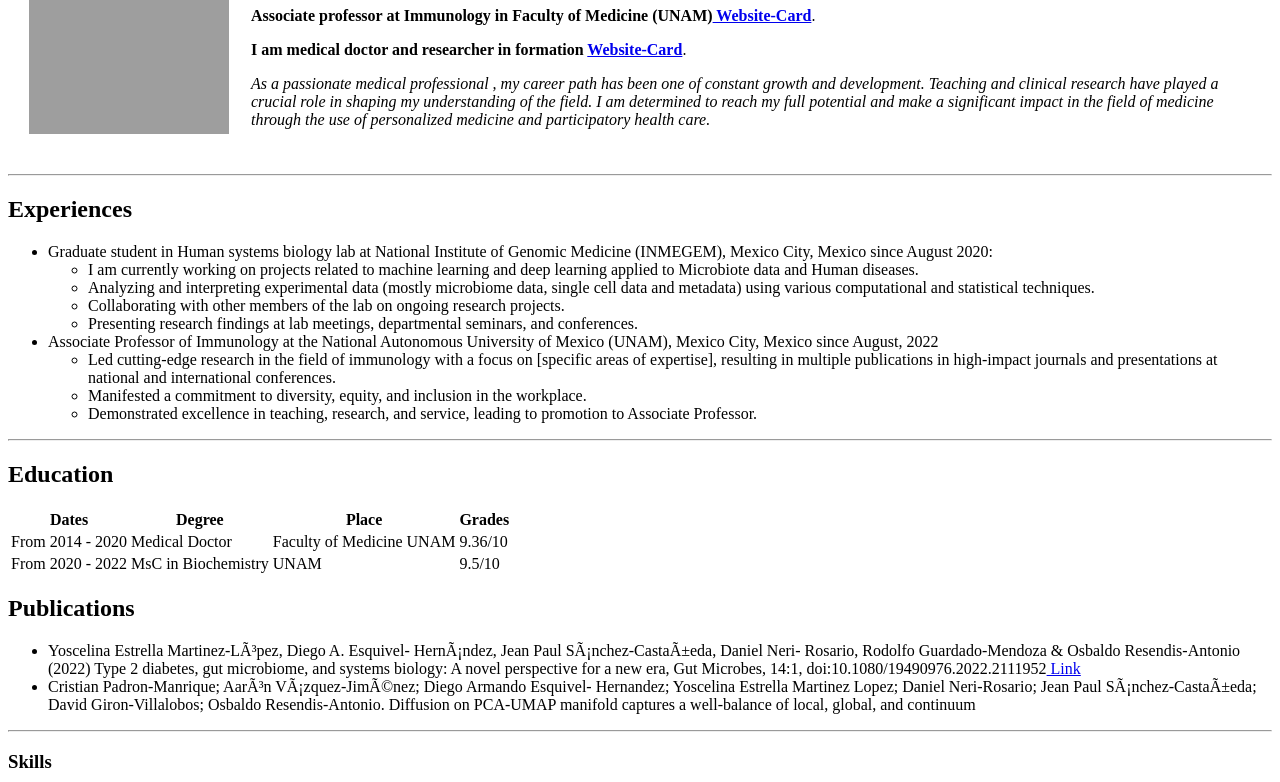
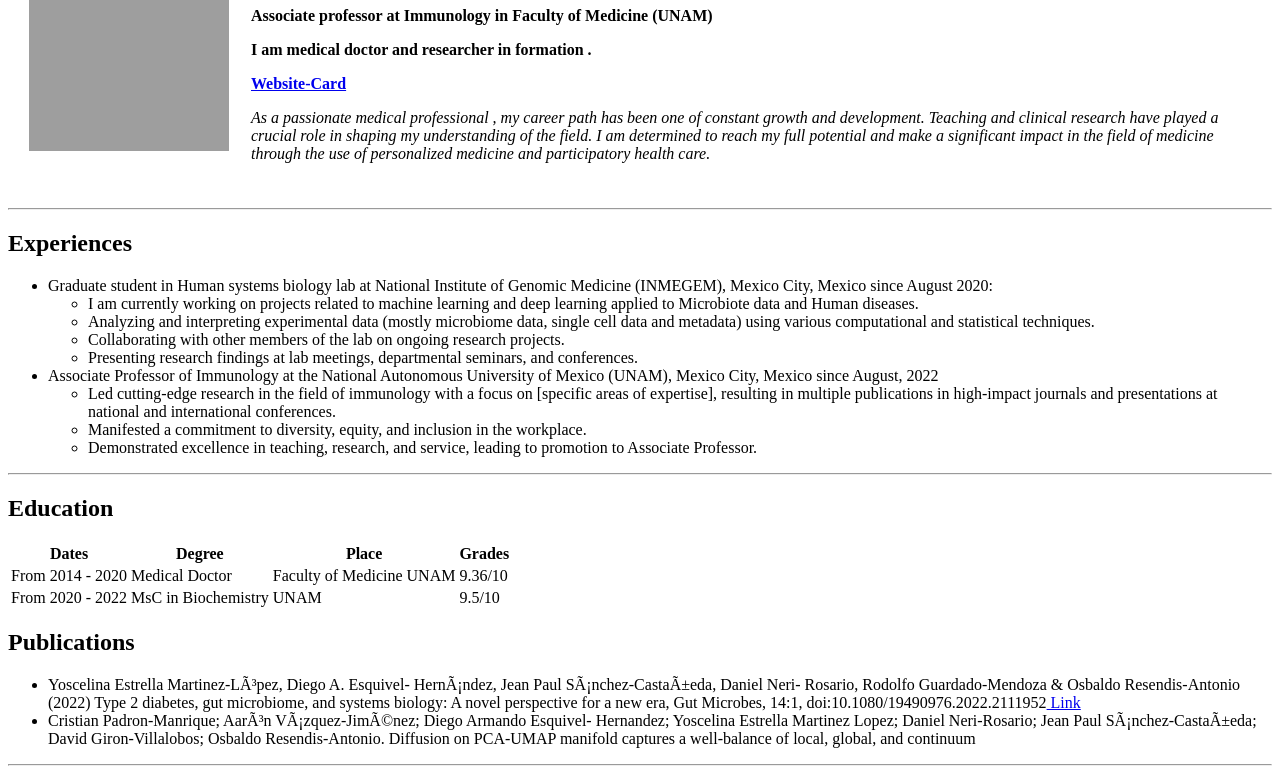
Before and after one commit to danyneri/CV-website, a plain HTML site: page index.html in a window 1280 px wide. Shown: the part 102-884 px from the top of the page. Drawn offline with Linux system fonts and the light colour scheme; grey boxes are pictures that could not be loaded.

Commit message:
Update index.html

```diff
--- a/index.html
+++ b/index.html
@@ -9,8 +9,9 @@
     <tr>
         <td><img src="foto.png" width="200" height="200" alt="Daniel Neri profile picture"></td>
         <td><h1>Daniel Neri MD</h1>
-            <p><strong>Associate professor at Immunology in Faculty of Medicine (UNAM)<a href="https://carrd.co/dashboard/3867167411397049/edit"> Website-Card</a></strong></em>.</p>
-            <p><strong>I am medical doctor and researcher in formation <a href="https://carrd.co/dashboard/3867167411397049/edit"> Website-Card</a></strong></em>.</p>
+            <p><strong>Associate professor at Immunology in Faculty of Medicine (UNAM)</p>
+            <p><strong>I am medical doctor and researcher in formation </a></strong></em>.</p>
+            <p><a href="https://carrd.co/dashboard/3867167411397049/edit"> Website-Card</a></strong></em></p>
             <p><em>As a passionate medical professional , my career path has been one of constant growth and development. Teaching and clinical research have played a crucial role in shaping my understanding of the field. I am determined to reach my full potential and make a significant impact in the field of medicine through the use of personalized medicine and participatory health care.</em></p></td>
     </tr>
 </table>
```
